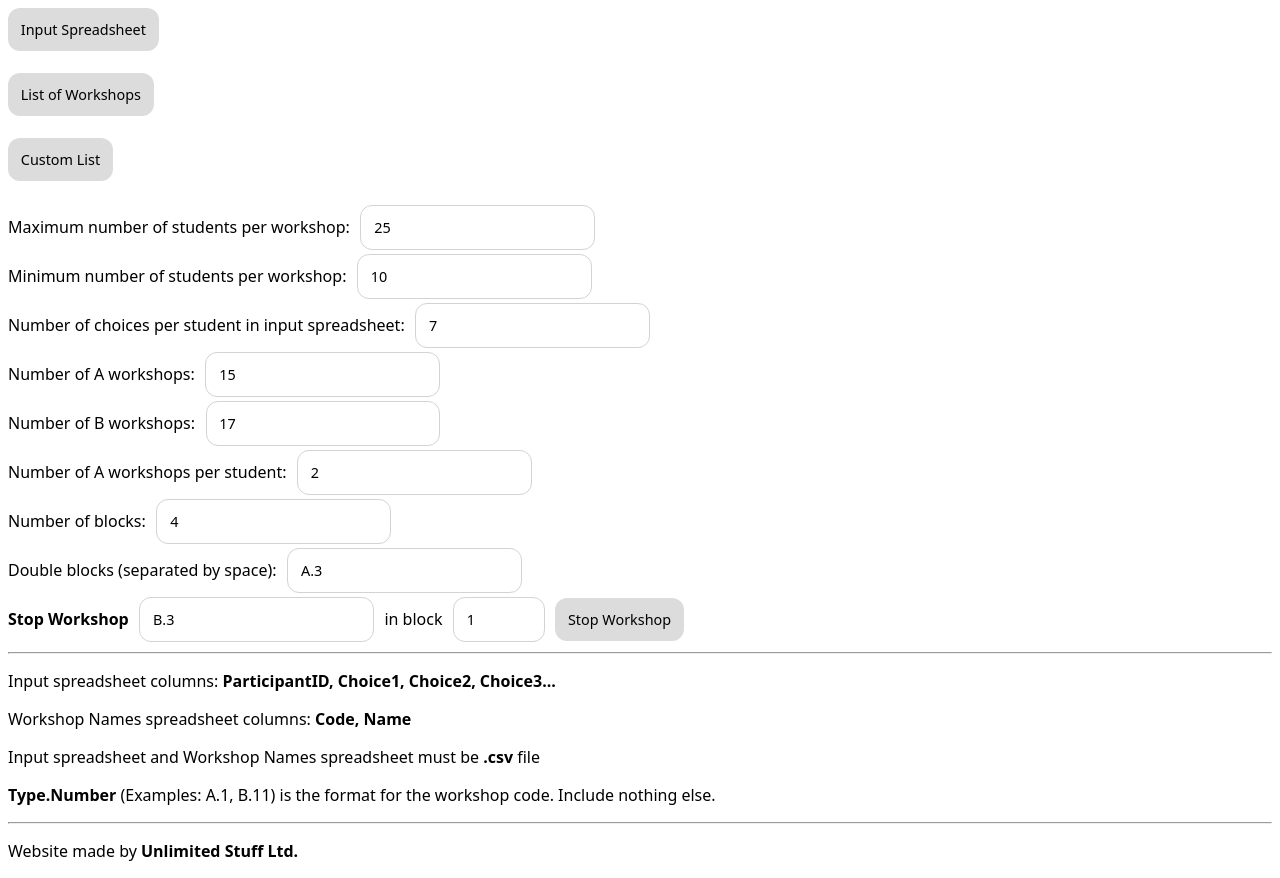
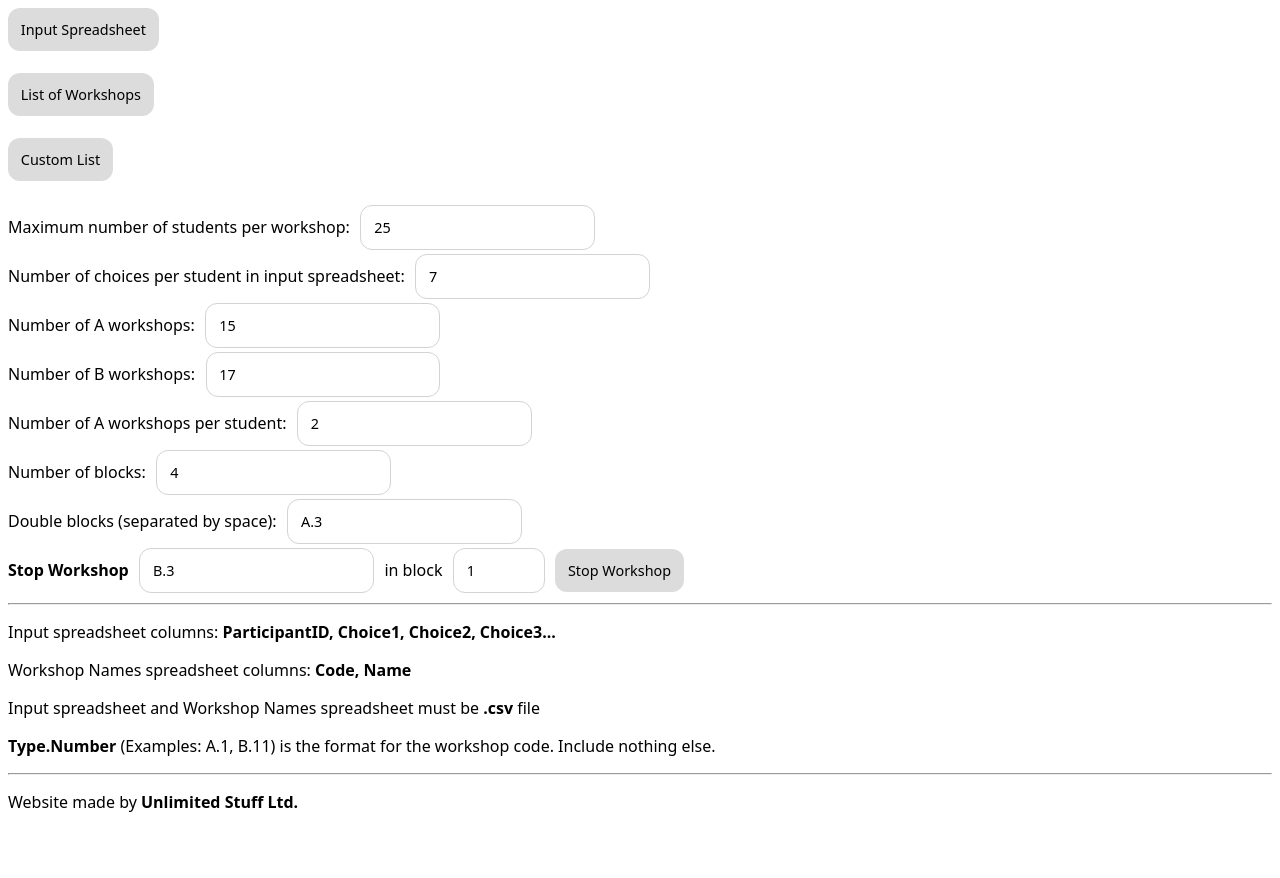
Before and after one commit to the-okapi/scheduler, a SvelteKit app: page / in a window 1280 px wide. After the commit the page ends 829 px from the top, so only its background shows below. Built offline with nearby package versions, Linux system fonts and the light colour scheme.

Commit message:
Removing Minimum

```diff
--- a/src/routes/+page.svelte
+++ b/src/routes/+page.svelte
@@ -30,7 +30,6 @@
 	let workshopListSelected = $state(false);
 
 	let maximum = $state(25);
-	let minimum = $state(10);
 	let numChoices = $state(7);
 	let numWorkshopsA = $state(15);
 	let numWorkshopsB = $state(17);
@@ -304,9 +303,6 @@
 		Maximum number of students per workshop: <input type="number" bind:value={maximum} /></label
 	><br />
 	<label
-		>Minimum number of students per workshop: <input type="number" bind:value={minimum} /></label
-	><br />
-	<label
 		>Number of choices per student in input spreadsheet: <input
 			type="number"
 			bind:value={numChoices}
```
Also changed, not shown: 1 other file (tests, documents, lock files or other folders).
